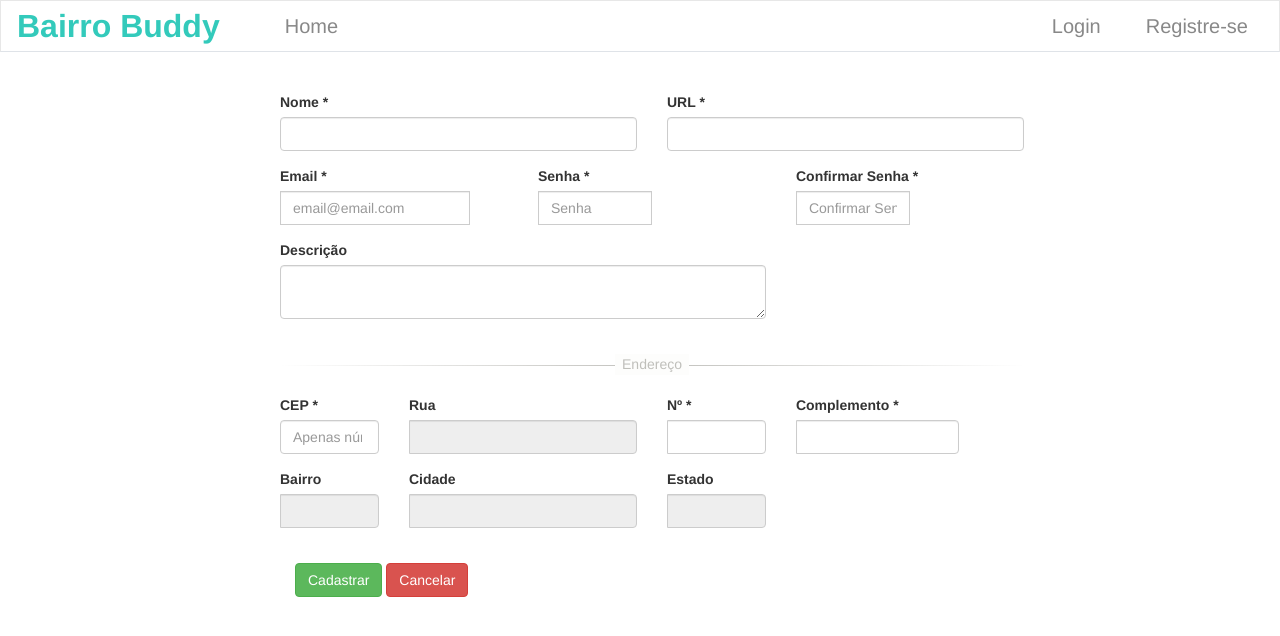
After one commit to MagnumWave/Grupo_18_hackathon_BNDES, a PHP site: page /registro_empresa.html in a window 1280 px wide. The commit adds this page. Shown: the top 636 px of the page. Run offline with PHP 8.4, Linux system fonts and the light colour scheme.

```diff
--- /dev/null
+++ b/index.css
@@ -0,0 +1,191 @@
+.container-fluid{
+    padding-left: 0%;
+    padding-right: 0%;
+
+}
+
+.navbar {
+    background-color: #fff;
+    padding-left: 16px;
+    padding-right: 16px;
+    border-bottom: 1px solid #dfe3e8;
+    border-radius: 0;
+    font-size: 20px !important;
+}
+.navbar-brand{
+    font-size: 32px !important;
+}
+.navbar .navbar-brand, .navbar .navbar-brand:hover, .navbar .navbar-brand:focus {
+    padding-left: 0;
+    font-size: 20px;
+    padding-right: 50px;
+}
+.navbar .navbar-brand b {
+    font-weight: bold;
+    color: #33cabb;
+}
+.navbar .form-inline {
+    display: inline-block;
+}
+.navbar .nav li {
+    position: relative;
+}
+.navbar .nav li a {
+    color: #888;
+}
+.navbar .nav .btn-primary, .navbar .nav .btn-primary:active {
+    color: #fff;
+    background: #33cabb;
+    padding-top: 10px;
+    padding-bottom: 6px;
+    vertical-align: middle;
+    border: none;
+}
+.navbar .nav .btn-primary:hover, .navbar .nav .btn-primary:focus {
+    color: #fff;
+    outline: none;
+    background: #33cabb;
+}
+.navbar .navbar-right li:first-child a {
+    padding-right: 30px;
+}
+.navbar ul li i {
+    font-size: 18px;
+}
+.navbar .dropdown-menu i {
+    font-size: 16px;
+    min-width: 22px;
+}
+.navbar ul.nav li.active a, .navbar ul.nav li.open > a {
+    background: transparent !important;
+}
+.navbar .nav .get-started-btn {
+    min-width: 120px;
+    margin-top: 8px;
+    margin-bottom: 8px;
+}
+
+.navbar .dropdown-menu {
+    border-radius: 1px;
+    border-color: #e5e5e5;
+    box-shadow: 0 2px 8px rgba(0,0,0,.05);
+}
+.navbar .nav .dropdown-menu li {
+    color: #999;
+    font-weight: normal;
+}
+.navbar .nav .dropdown-menu li a, .navbar .nav .dropdown-menu li a:hover, .navbar .nav .dropdown-menu li a:focus {
+    padding: 8px 20px;
+    line-height: normal;
+}
+.navbar .navbar-form {
+    border: none;
+}
+.navbar .dropdown-menu.form-wrapper {
+    width: 280px;
+    padding: 20px;
+    left: auto;
+    right: 0;
+    font-size: 14px;
+}
+.navbar .dropdown-menu.form-wrapper a {
+    color: #33cabb;
+    padding: 0 !important;
+}
+.navbar .dropdown-menu.form-wrapper a:hover{
+    text-decoration: underline;
+}
+.navbar .form-wrapper {
+    text-align: center;
+    margin-bottom: 15px;
+    font-size: 13px;
+}
+.navbar .form-wrapper  .btn .navbar .form-wrapper  .btn:hover {
+    color: #fff;
+    margin: 0;
+    padding: 0 !important;
+    font-size: 13px;
+    border: none;
+    transition: all 0.4s;
+    text-align: center;
+    line-height: 34px;
+    width: 47%;
+    text-decoration: none;
+}
+.navbar  .btn-primary {
+    background: #507cc0;
+}
+.navbar  .btn-primary:hover {
+    background: #4676bd;
+}
+.navbar  .btn-info {
+    background: #64ccf1;
+}
+.navbar  .btn-info:hover {
+    background: #4ec7ef;
+}
+.navbar  .btn i {
+    margin-right: 5px;
+    font-size: 16px;
+    position: relative;
+    top: 2px;
+}
+.navbar .form-wrapper .form-footer {
+    text-align: center;
+    padding-top: 10px;
+    font-size: 13px;
+}
+.navbar .form-wrapper .form-footer a:hover{
+    text-decoration: underline;
+}
+.navbar .form-wrapper .checkbox-inline input {
+    margin-top: 3px;
+}
+.navbar .checkbox-inline {
+    font-size: 13px;
+}
+.navbar .navbar-right .dropdown-toggle::after {
+    display: none;
+}
+.dropdown-link{
+    color: #33cabb !important;
+}
+
+.formulario-cliente{
+    padding-right: 0em;
+    padding-left: 20em;
+    max-width: 80%;
+}
+.hr-text {
+    line-height: 1em;
+    position: relative;
+    outline: 0;
+    border: 0;
+    color: black;
+    text-align: center;
+    height: 1.5em;
+    opacity: .5;
+}
+.hr-text:before {
+      content: '';
+      background: linear-gradient(to right, transparent, #818078, transparent);
+      position: absolute;
+      left: 0;
+      top: 50%;
+      width: 100%;
+      height: 1px;
+    }
+.hr-text:after {
+      content: attr(data-content);
+      position: relative;
+      display: inline-block;
+      color: black;
+
+      padding: 0 .5em;
+      line-height: 1.5em;
+      color: #818078;
+      background-color: #fcfcfa;
+}
+.estabelecimentos,.resultados{
+    padding:1em 10em 0em 10em;
+}
--- /dev/null
+++ b/index.js
@@ -0,0 +1,112 @@
+function limpa_formulário_cep() {
+    document.getElementById('rua').value=("");
+    document.getElementById('bairro').value=("");
+    document.getElementById('cidade').value=("");
+    document.getElementById('uf').value=("");
+}
+
+function meu_callback(conteudo) {
+if (!("erro" in conteudo)) {
+    document.getElementById('rua').value=(conteudo.logradouro);
+    document.getElementById('bairro').value=(conteudo.bairro);
+    document.getElementById('cidade').value=(conteudo.localidade);
+    document.getElementById('uf').value=(conteudo.uf);
+}
+else {
+    limpa_formulário_cep();
+    alert("CEP não encontrado.");
+}
+}
+
+function pesquisacep(valor) {
+
+var cep = valor.replace(/\D/g, '');
+
+if (cep != "") {
+
+    var validacep = /^[0-9]{8}$/;
+
+    if(validacep.test(cep)) {
+
+        document.getElementById('rua').value="...";
+        document.getElementById('bairro').value="...";
+        document.getElementById('cidade').value="...";
+        document.getElementById('uf').value="...";
+
+        var script = document.createElement('script');
+
+        script.src = `https://viacep.com.br/ws/${cep}/json/?callback=meu_callback`;
+
+        document.body.appendChild(script);
+
+    }
+    else {
+        limpa_formulário_cep();
+        alert("Formato de CEP inválido.");
+    }
+}
+else {
+    limpa_formulário_cep();
+}
+}
+
+function formatar(mascara, documento){
+  var i = documento.value.length;
+  var saida = mascara.substring(0,1);
+  var texto = mascara.substring(i);
+
+  if (texto.substring(0,1) != saida){
+            documento.value += texto.substring(0,1);
+  }
+
+}
+function validarSenha(senha, confirmarSenha)
+{
+		var senha1 = document.getElementById(senha).value;
+    var senha2 = document.getElementById(confirmarSenha).value;
+        console.log(senha1);
+    if(senha2 == ""){return;}
+    if (senha1 != "" &&
+        senha2 != "" &&
+        senha1 !== senha2)
+        {
+        	alert('senha diferentes');
+        }
+
+}
+function sortTable(n) {
+    var table, rows, switching, i, x, y, shouldSwitch, dir, switchcount = 0;
+    table = document.getElementById("tabela");
+    switching = true;
+    dir = "asc";
+    while (switching) {
+      switching = false;
+      rows = table.rows;
+      for (i = 1; i < (rows.length - 1); i++) {
+        shouldSwitch = false;
+        x = rows[i].getElementsByTagName("td")[n];
+        y = rows[i + 1].getElementsByTagName("td")[n];
+        if (dir == "asc") {
+          if (x.innerHTML.toLowerCase() > y.innerHTML.toLowerCase()) {
+            shouldSwitch = true;
+            break;
+          }
+        } else if (dir == "desc") {
+          if (x.innerHTML.toLowerCase() < y.innerHTML.toLowerCase()) {
+            shouldSwitch = true;
+            break;
+          }
+        }
+      }
+      if (shouldSwitch) {
+        rows[i].parentNode.insertBefore(rows[i + 1], rows[i]);
+        switching = true;
+        switchcount ++;
+      } else {
+        if (switchcount == 0 && dir == "asc") {
+          dir = "desc";
+          switching = true;
+        }
+      }
+    }
+  }
--- /dev/null
+++ b/registro_empresa.html
@@ -0,0 +1,165 @@
+<!DOCTYPE html>
+<html lang="pt-br">
+<head>
+    <meta charset="UTF-8">
+    <meta name="viewport" content="width=device-width, initial-scale=1.0">
+    <title>Bairro Buddy</title>
+    <link rel="stylesheet" href="https://fonts.googleapis.com/icon?family=Material+Icons">
+    <link rel="stylesheet" href="https://maxcdn.bootstrapcdn.com/font-awesome/4.7.0/css/font-awesome.min.css">
+    <link rel="stylesheet" href="https://maxcdn.bootstrapcdn.com/bootstrap/3.3.7/css/bootstrap.min.css">
+    <link rel="stylesheet" href="index.css">
+    <script src="https://ajax.googleapis.com/ajax/libs/jquery/1.12.4/jquery.min.js"></script>
+    <script src="https://maxcdn.bootstrapcdn.com/bootstrap/3.3.7/js/bootstrap.min.js"></script>
+    <script src="index.js"></script>
+
+</head>
+<body >
+    <div class="container-fluid">
+        <nav class="navbar navbar-default navbar-expand-lg navbar-light">
+            <div class="navbar-header">
+                <a class="navbar-brand" href="#"><b>Bairro Buddy</b></a>
+            </div>
+            <!-- Collection of nav links, forms, and other content for toggling -->
+            <div id="navbarCollapse" class="collapse navbar-collapse">
+                <ul class="nav navbar-nav">
+                    <li><a href="./home.php">Home</a></li>
+                </ul>
+                <ul class="nav navbar-nav navbar-right">
+                    <li>
+                        <a data-toggle="dropdown" class="dropdown-toggle" href="#">Login</a>
+                        <ul class="dropdown-menu form-wrapper">
+                            <li>
+                                <form method="post">
+                                    <div class="form-group">
+                                        <input type="text" class="form-control" placeholder="Username" required="required">
+                                    </div>
+                                    <div class="form-group">
+                                        <input type="password" class="form-control" placeholder="Password" required="required">
+                                    </div>
+                                    <input type="submit" class="btn btn-primary btn-block" value="Login">
+                                    <div class="form-footer">
+                                        <a href="#">Forgot Your password?</a>
+                                    </div>
+                                </form>
+                            </li>
+                        </ul>
+
+                    </li>
+                    <li>
+                        <a data-toggle="dropdown" class="dropdown-toggle" href="#">Registre-se</a>
+                        <ul class="dropdown-menu">
+                            <li><a href="./registro_cliente.html">Cliente</a></li>
+                            <li><a href="./registro_empresa.html">Empresa</a></li>
+                        </ul>
+                    </li>
+                </ul>
+            </div>
+        </nav>
+    <form role="form" class="formulario-cliente" method="POST">
+    </br>
+    <div class="row">
+        <div class="form-group col-lg-6">
+            <label class=" control-label" for="Nome">Nome <h11>*</h11></label>
+            <input id="nome" name="nome" placeholder="" class="form-control input-md" required="" type="text">
+        </div>
+        <div class="form-group col-lg-6">
+            <label class=" control-label" for="Nome">URL <h11>*</h11></label>
+            <input id="url" name="url" placeholder="" class="form-control input-md" required="" type="text">
+        </div>
+    </div>
+
+
+    <div class="row">
+        <div class="form-group col-lg-4">
+            <label class="control-label">Email<h11> *</h11></label>
+            <div class="input-group col-lg-10">
+                <input id="email" name="email" class="form-control" placeholder="email@email.com" required="" type="text" pattern="[a-z0-9._%+-]+@[a-z0-9.-]+\.[a-z]{2,4}$" >
+            </div>
+        </div>
+        <div class="form-group col-lg-4">
+            <label class="control-label" for="senha">Senha<h11> *</h11></label>
+            <div class="input-group col-lg-6">
+                <input id="senha" name="senha" class="form-control" placeholder="Senha" required="" type="password" minlength="3" onfocusout="validarSenha('senha','confirmarSenha')" >
+            </div>
+        </div>
+        <div class="form-group col-lg-4">
+            <label class="control-label" for="senha">Confirmar Senha<h11> *</h11></label>
+            <div class="input-group col-lg-6">
+                <input id="confirmarSenha" name="confirmarSenha" class="form-control" placeholder="Confirmar Senha" required="" type="password" minlength="3" onfocusout="validarSenha('senha','confirmarSenha')" >
+            </div>
+        </div>
+
+    </div>
+
+    <div class="row">
+        <div class="form-group col-lg-8">
+            <label for="descrição">Descrição</label>
+            <textarea class="form-control" id="descrição" rows="2"></textarea>
+          </div>
+    </div>
+
+
+    <hr class="hr-text" data-content="Endereço">
+
+    <div class="row">
+        <div class="form-group col-lg-2">
+            <label class=" control-label" for="CEP">CEP <h11>*</h11></label>
+            <input id="cep" name="cep" placeholder="Apenas números" class="form-control input-md" required="" value="" type="search" maxlength="8" pattern="[0-9]+$" onfocusout="pesquisacep(cep.value)">
+        </div>
+        <div class="form-group col-lg-4">
+            <div class="input-group col-lg-12">
+                <label class="input-group">Rua</label>
+                <input id="rua" name="rua" class="form-control" placeholder="" required="" readonly="readonly" type="text">
+            </div>
+        </div>
+        <div class="form-group col-lg-2">
+            <div class="input-group col-lg-12">
+                <label class="input-group">Nº <h11>*</h11></label>
+                <input id="numero" name="numero" class="form-control" placeholder="" required=""  type="text">
+            </div>
+        </div>
+        <div class="form-group col-lg-3">
+            <div class="input-group col-lg-12">
+                <label class="input-group">Complemento <h11>*</h11></label>
+                <input id="complemento" name="complemento" class="form-control" placeholder="" required=""  type="text">
+            </div>
+        </div>
+    </div>
+    <div class="row">
+        <div class="form-group col-lg-2">
+            <div class="input-group col-lg-12">
+                <label class="input-group">Bairro </label>
+                <input id="bairro" name="bairro" class="form-control" placeholder="" required="" readonly="readonly" type="text">
+            </div>
+        </div>
+
+        <div class="form-group col-lg-4">
+        <div class="input-group col-lg-12">
+            <label class="input-group">Cidade </label>
+            <input id="cidade" name="cidade" class="form-control" placeholder="" required=""  readonly="readonly" type="text">
+        </div>
+
+        </div>
+
+        <div class="form-group col-lg-2">
+        <div class="input-group">
+            <label class="input-group">Estado </label>
+            <input id="uf" name="uf" class="form-control" placeholder="" required=""  readonly="readonly" type="text">
+        </div>
+
+        </div>
+    </div>
+</br>
+    <div class="form-group">
+        <div class="col-lg-8">
+        <button id="Cadastrar" name="Cadastrar" class="btn btn-success" type="Submit" onclick="validarSenha(senha, confirmarSenha);">Cadastrar</button>
+        <button id="Cancelar" name="Cancelar" class="btn btn-danger" type="Reset">Cancelar</button>
+        </div>
+    </div>
+
+    </div>
+    </div>
+    </form>
+     <script src="index.js"></script>
+</body>
+</html>
```
Also changed, not shown: empresa.php (+15 -13 lines), home.php (+3 -4 lines), registro_cliente.html (added, +190 -0 lines), resultados.php (+4 -7 lines).
